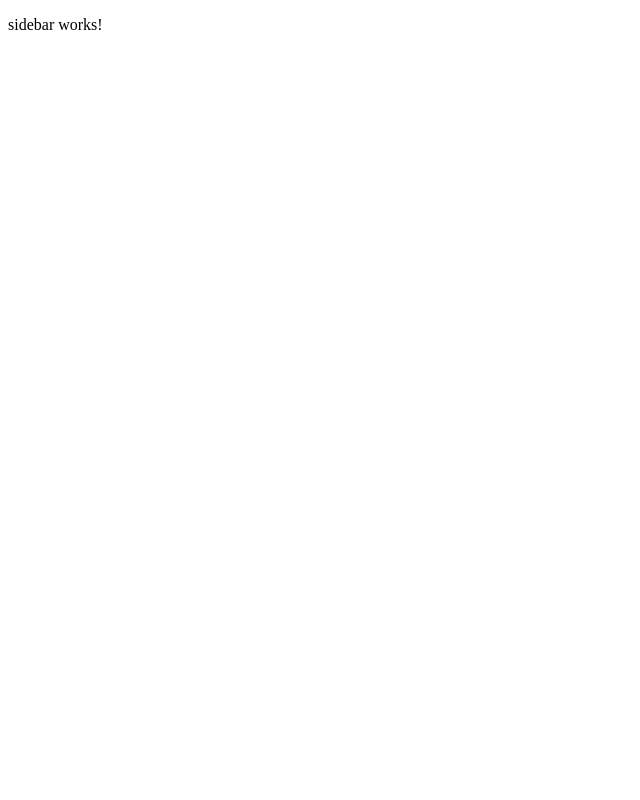
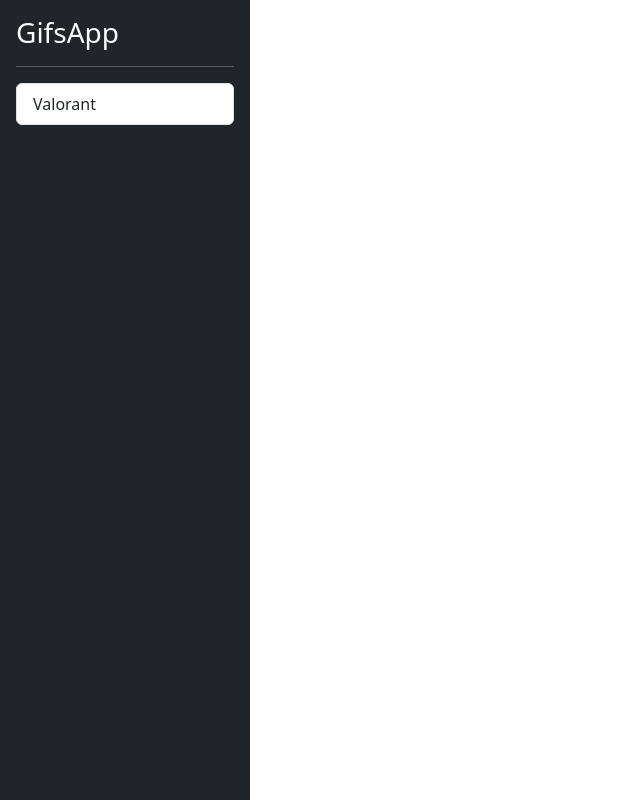
Before and after one commit to jose-angell/Gifs-app, an Angular app: page / in a window 1280 px wide. Shown: the whole page, without its empty margins (0-640 px from the left). Built offline with nearby package versions, Linux system fonts and the light colour scheme.

Commit message:
sidebar html base

```diff
--- a/src/app/shared/components/sidebar/sidebar.component.css
+++ b/src/app/shared/components/sidebar/sidebar.component.css
@@ -0,0 +1,4 @@
+#sidebar {
+  height: 100vh;
+  width: 250px;
+}
--- a/src/app/shared/components/sidebar/sidebar.component.html
+++ b/src/app/shared/components/sidebar/sidebar.component.html
@@ -1 +1,9 @@
-<p>sidebar works!</p>
+<div class="bg-dark border-right p-3" id="sidebar">
+  <h3 class="text-light">GifsApp</h3>
+  <hr class="text-white">
+  <div class="list-group list-reset">
+    <button class="list-group-item list-group-item-action">
+      Valorant
+    </button>
+  </div>
+</div>
--- a/src/index.html
+++ b/src/index.html
@@ -6,6 +6,10 @@
   <base href="/">
   <meta name="viewport" content="width=device-width, initial-scale=1">
   <link rel="icon" type="image/x-icon" href="favicon.ico">
+  <!-- <link href="https://cdn.jsdelivr.net/npm/bootstrap@5.1.3/dist/css/bootstrap.min.css" rel="stylesheet" integrity="sha384-1BmE4kWBq78iYhFldvKuhfTAU6auU8tT94WrHftjDbrCEXSU1oBoqyl2QvZ6jIW3" crossorigin="anonymous"> -->
+
+  <link href="https://cdn.jsdelivr.net/npm/bootstrap@5.3.2/dist/css/bootstrap.min.css" rel="stylesheet" integrity="sha384-T3c6CoIi6uLrA9TneNEoa7RxnatzjcDSCmG1MXxSR1GAsXEV/Dwwykc2MPK8M2HN" crossorigin="anonymous">
+  <script src="https://cdn.jsdelivr.net/npm/bootstrap@5.3.2/dist/js/bootstrap.bundle.min.js" integrity="sha384-C6RzsynM9kWDrMNeT87bh95OGNyZPhcTNXj1NW7RuBCsyN/o0jlpcV8Qyq46cDfL" crossorigin="anonymous"></script>
 </head>
 <body>
   <app-root></app-root>
```
